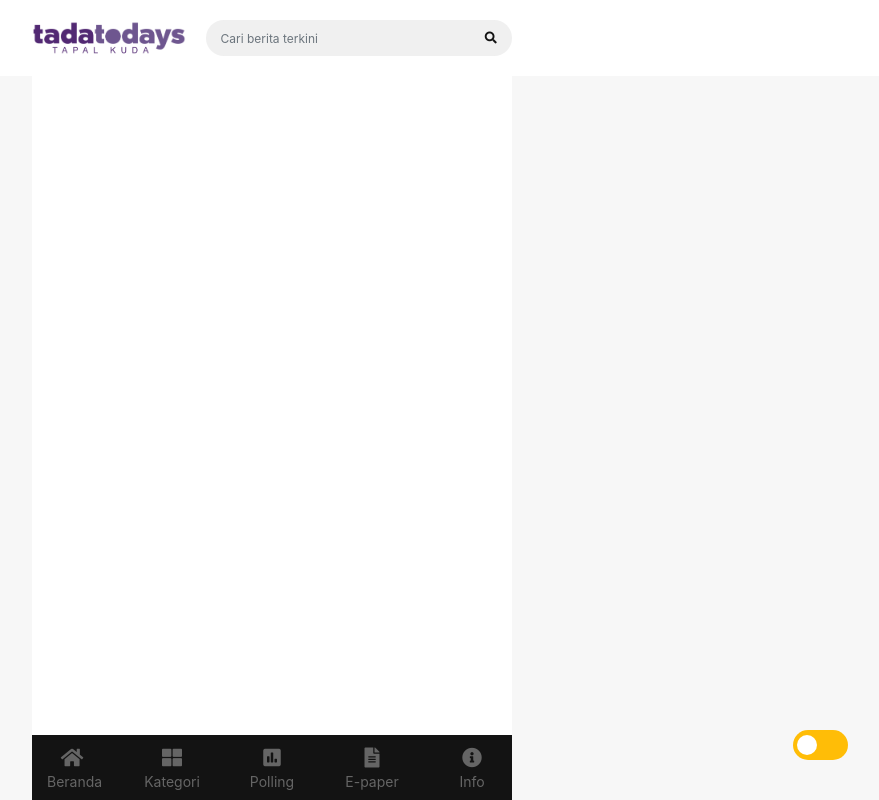
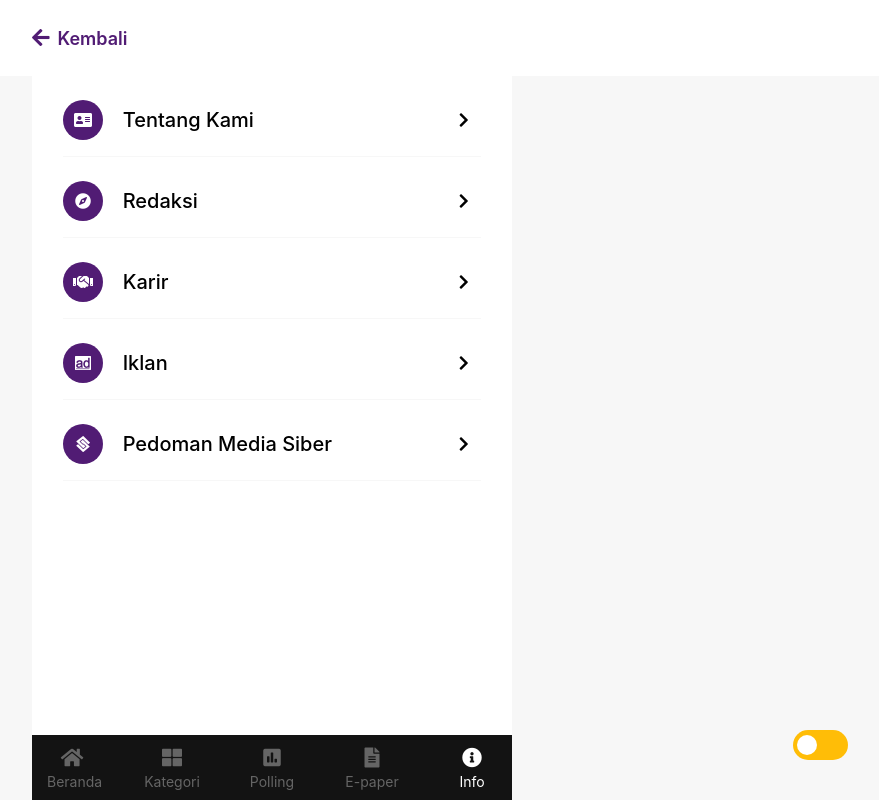
Before and after one commit to dns2012/tadatodays, a Nuxt app: page /page in a window 1280 px wide. Shown: the whole page, without its empty margins (368-1247 px from the left). Built offline with nearby package versions, Linux system fonts and the light colour scheme.

Commit message:
add static page

```diff
--- a/components/layouts/Footer.vue
+++ b/components/layouts/Footer.vue
@@ -63,10 +63,15 @@
             </NuxtLink>
           </div>
           <div class="col-2">
-            <a href="#">
+            <NuxtLink
+              :to="{ path: '/page' }"
+              :class="{
+                'nav-active': $nuxt.$route.path == '/page',
+              }"
+            >
               <i class="fas fa-info-circle"></i>
               <p>Info</p>
-            </a>
+            </NuxtLink>
           </div>
         </div>
       </div>
--- /dev/null
+++ b/pages/page/_slug.vue
@@ -0,0 +1,49 @@
+<template>
+  <div>
+    <section class="news-details">
+      <div class="container">
+        <div class="row">
+          <div class="col-12">
+            <Breadcrumb
+              :data="[
+                {
+                  title: data.title,
+                  url: `/page/${data.urlpage}`,
+                },
+              ]"
+            />
+            <div class="news-top-info mb-2">
+              <h4 class="mb-3">
+                {{ data.title }}
+              </h4>
+            </div>
+            <div class="news-content" v-html="data.description"></div>
+          </div>
+        </div>
+      </div>
+    </section>
+  </div>
+</template>
+
+<script>
+import Breadcrumb from '~/components/partials/Breadcrumb.vue'
+
+export default {
+  components: { Breadcrumb },
+  layout: 'detail',
+  async asyncData({ params }) {
+    const endpoint = `${process.env.apiURL}/page/${params.slug}`
+    const data = await fetch(endpoint).then((res) => res.json())
+    return { data }
+  },
+  head() {
+    return this.$options.filters.meta({
+      title: this.data.title,
+      description: this.data.description,
+      image:
+        'https://tadatodays.com/public/assets/mobile/img/tada-square-ungu-new.jpg',
+      url: process.env.baseURL + this.$route.fullPath,
+    })
+  },
+}
+</script>
--- /dev/null
+++ b/pages/page/index.vue
@@ -0,0 +1,83 @@
+<template>
+  <div>
+    <section class="categories">
+      <div class="container">
+        <div class="row">
+          <div class="col-12">
+            <NuxtLink
+              v-for="item in categories"
+              :key="item.slug"
+              class="categories-listing"
+              :to="{
+                path: `page/${item.slug}`,
+              }"
+            >
+              <div class="categories-list">
+                <div class="container p-0">
+                  <div class="row align-items-center">
+                    <div class="col-2 pr-0">
+                      <div class="icon-category" v-html="item.icon"></div>
+                    </div>
+                    <div class="col-8 col-md-9 pl-0">
+                      <h5 class="mb-0">{{ item.title }}</h5>
+                    </div>
+                    <div class="col-2 col-md-1 pl-0">
+                      <i class="fas fa-chevron-right"></i>
+                    </div>
+                  </div>
+                </div>
+              </div>
+            </NuxtLink>
+          </div>
+        </div>
+      </div>
+    </section>
+  </div>
+</template>
+
+<script>
+export default {
+  layout: 'category',
+  data() {
+    return {
+      data: {},
+      tadaNewsChild: false,
+      categories: [
+        {
+          title: 'Tentang Kami',
+          slug: 'tentang-kami',
+          icon: '<i class="fas fa-address-card"></i>',
+        },
+        {
+          title: 'Redaksi',
+          slug: 'redaksi',
+          icon: '<i class="fas fa-compass"></i>',
+        },
+        {
+          title: 'Karir',
+          slug: 'karir',
+          icon: '<i class="fas fa-handshake"></i>',
+        },
+        {
+          title: 'Iklan',
+          slug: 'iklan',
+          icon: '<i class="fab fa-adversal"></i>',
+        },
+        {
+          title: 'Pedoman Media Siber',
+          slug: 'pedoman-media-siber',
+          icon: '<i class="fab fa-staylinked"></i>',
+        },
+      ],
+    }
+  },
+  head() {
+    return this.$options.filters.meta({
+      title: 'Berita Seputar Daerah Tapal Kuda',
+      description: 'Berita Seputar Daerah Tapal Kuda',
+      image:
+        'https://tadatodays.com/public/assets/mobile/img/tada-square-ungu-new.jpg',
+    })
+  },
+}
+</script>
```
